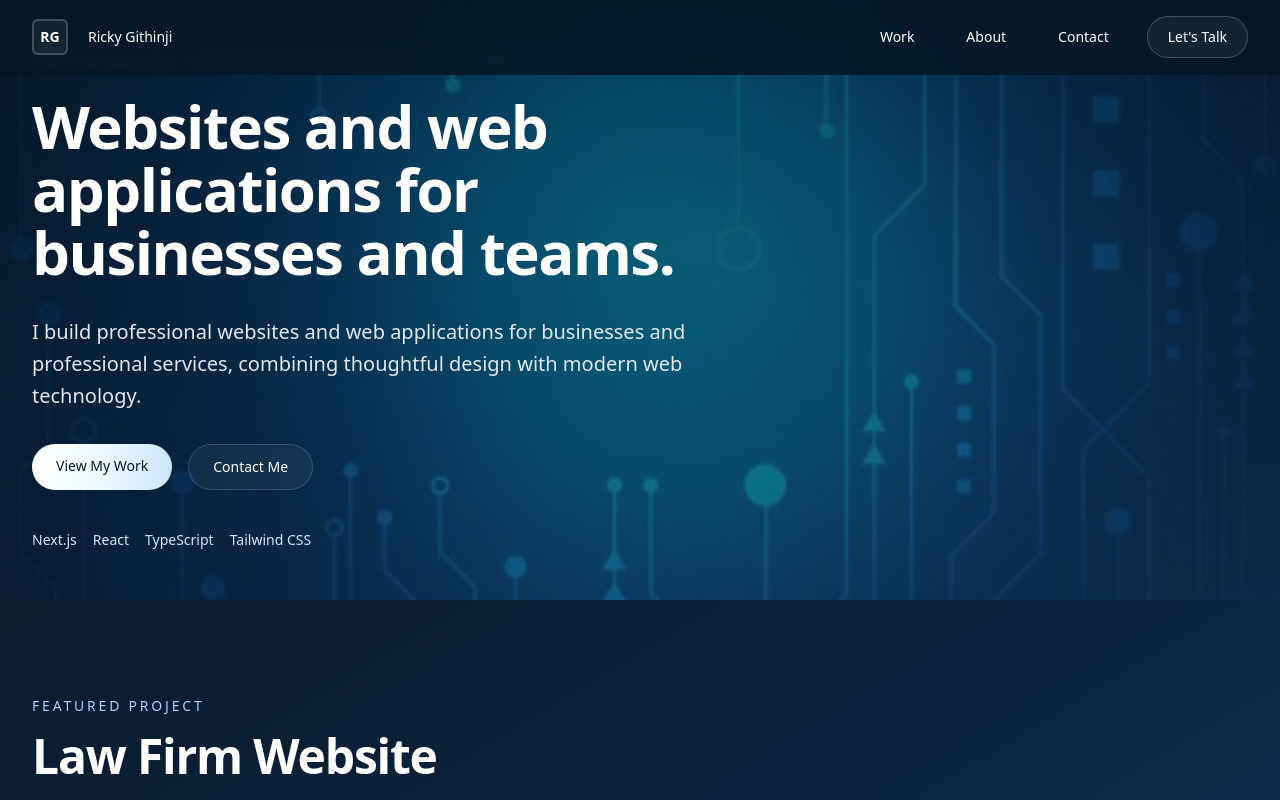
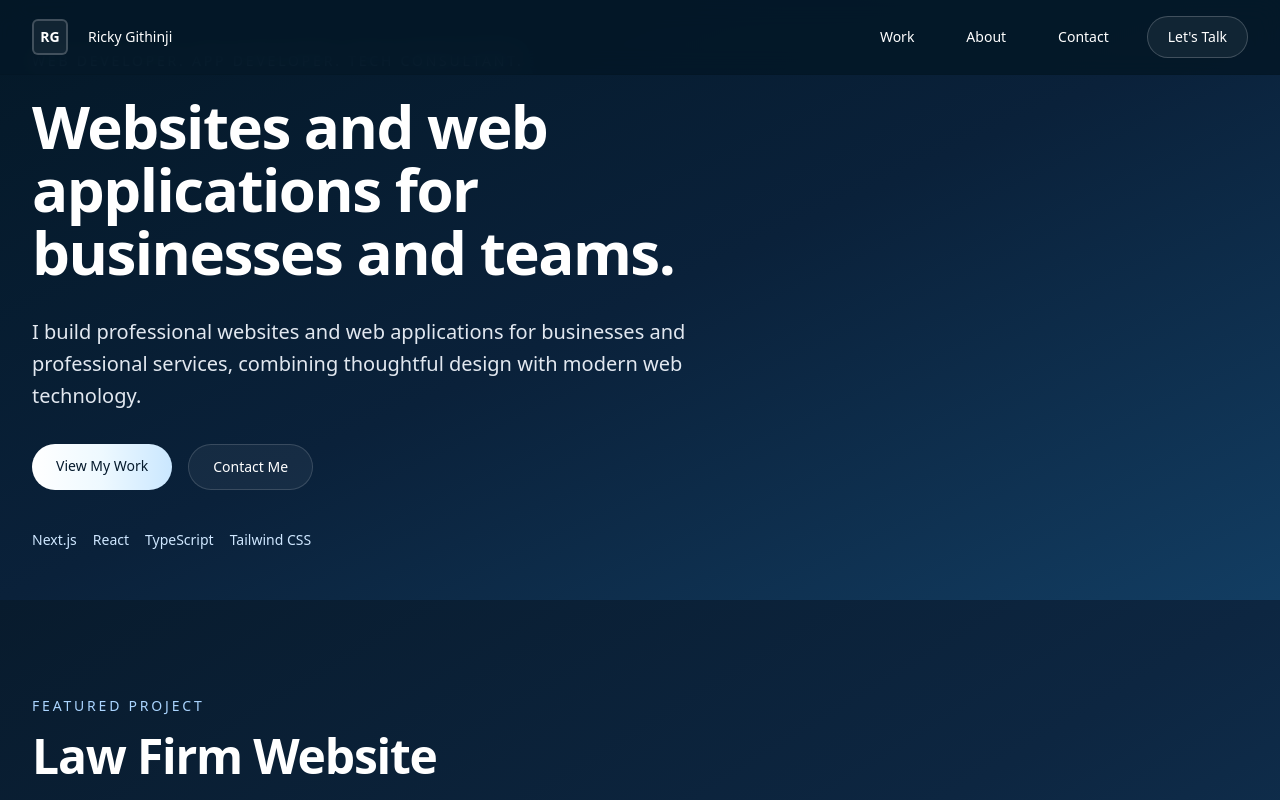
Before and after one commit to MatthewsRicky/devportfolio, a Next.js app: page / in a window 1280 px wide. Shown: the top 800 px of the page. Built offline with nearby package versions, Linux system fonts and the light colour scheme.

Commit message:
Hero bg gradient

```diff
--- a/components/Hero.tsx
+++ b/components/Hero.tsx
@@ -4,17 +4,7 @@ import Link from "next/link";
 export default function Hero() {
   return (
     <section className="relative overflow-hidden px-6 lg:px-8">
-      <div className="absolute inset-0 -z-20 overflow-hidden">
-        <Image
-          src="/Tech.jpg"
-          alt="Technology showcase"
-          fill
-          className="object-cover object-top sm:object-center"
-          priority
-        />
-      </div>
-
-      <div className="absolute inset-0 -z-10 bg-gradient-to-br from-[rgba(4,24,39,0.75)] via-[rgba(10,33,58,0.7)] to-[rgba(18,61,98,0.6)]" />
+      <div className="absolute inset-0 -z-20 bg-gradient-to-br from-[rgba(4,24,39,1)] via-[rgba(10,33,58,1)] to-[rgba(18,61,98,1)]" />
 
       <div className="mx-auto max-w-7xl">
         <div className="min-h-[75vh] flex items-center">
```
